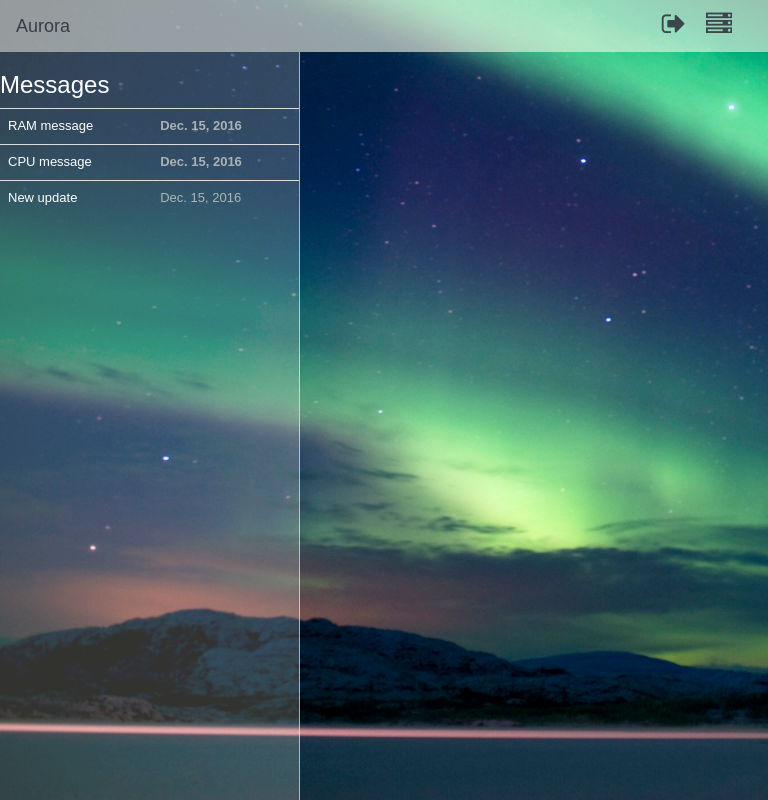
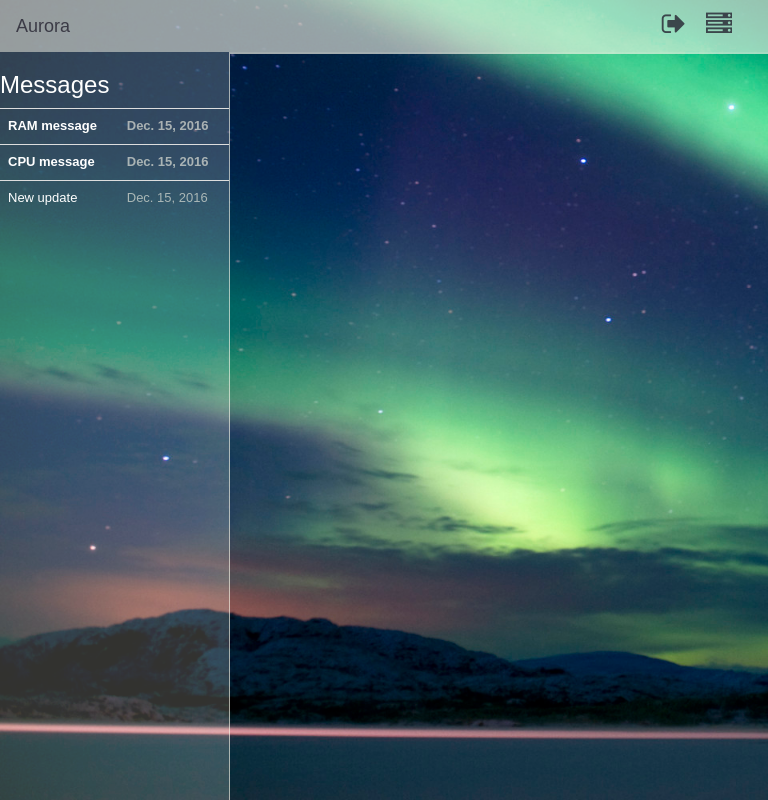
Before and after one commit to Evert-Arends/AuroraPlus, a Django app: template templates/messages.html in a window 768 px wide. Run offline with Django 3.2, Linux system fonts and the light colour scheme; the template is opened without the code that fills it: values that come from a table or form of the project are taken from there, others are empty; data comes from the database, SQL or seed files in the repository; some libraries are stand-ins or nearby versions.

Commit message:
messages page made responsive. progress in #12

```diff
--- a/static/custom/css/messages.css
+++ b/static/custom/css/messages.css
@@ -1,5 +1,4 @@
 html, body {
-    overflow-x: hidden;
     background: url("/static/images/background.jpg") no-repeat !important;
     font-family: arial;
     font-size: 13px;
@@ -9,28 +8,82 @@ html, body {
     width: 100% !important;
 }
 
+/*Default*/
+@media (min-width: 1024px) {
     #side {
         position: absolute;
         top: 52px;
         left: 0;
         bottom: 0;
-    width: 300px;
+        width: 20%;
         color: rgba(250, 248, 233, 0.6);
         overflow: auto;
         border-right: 1px solid rgba(250, 248, 233, 0.6);
         background-color: rgba(250, 248, 233, 0.2);
     }
+
     #content {
+        position: relative;
+        left: 20%;
+        bottom: 0;
+        right: 600px;
+        padding-left: 20px;
+        color: rgba(250, 248, 233, 0.6);
+        width: 80%;
+    }
+}
+
+/*Phone*/
+@media (max-width: 768px) {
+    #side {
+        position: relative;
+        left: 0;
+        bottom: 0;
+        top: -20px;
+        width: 100%;
+        color: rgba(250, 248, 233, 0.6);
+        overflow: auto;
+        background-color: rgba(250, 248, 233, 0.2);
+    }
+
+    #content {
+        position: relative;
+        left: 0;
+        top: -20px;
+        padding-left: 20px;
+        color: rgba(250, 248, 233, 0.6);
+        width: 100%;
+        background-color: rgba(250, 248, 233, 0.3);
+        border: 1px solid rgba(250, 248, 233, 0.5);
+    }
+}
+
+/*Tablet*/
+@media (min-width: 768px) and (max-width: 1024px) {
+    #side {
         position: absolute;
         top: 52px;
-    left: 300px;
+        left: 0;
         bottom: 0;
-    right: 0;
-    padding-left: 20px;
+        width: 30%;
+        color: rgba(250, 248, 233, 0.6);
         overflow: auto;
-    color: rgba(250, 248, 233, 0.6);
+        border-right: 1px solid rgba(250, 248, 233, 0.6);
+        background-color: rgba(250, 248, 233, 0.2);
     }
 
+    #content {
+        position: relative;
+        left: 30%;
+        bottom: 0;
+        padding-left: 20px;
+        color: rgba(250, 248, 233, 0.6);
+        width: 70%;
+    }
+}
+
+
+/* Navbar*/
 .navbar-right {
     margin-right: 0;
 }
--- a/templates/messages.html
+++ b/templates/messages.html
@@ -22,7 +22,7 @@
         {% for message in Messages %}
             {% if message.Message_Read == 0 %}
                 <tr class="message unread">
-                    <td><a href="/messages/{{ message.ID }}">{{ message.Message_Name }}</a></td>
+                    <td><b><a href="/messages/{{ message.ID }}">{{ message.Message_Name }}</a></b></td>
                     <td><b>{{ message.Date_Received }}</b></td>
                 </tr>
             {% elif message.Message_Read == 1 %}
```
Lines whose indentation alone changed are shown as unchanged.
